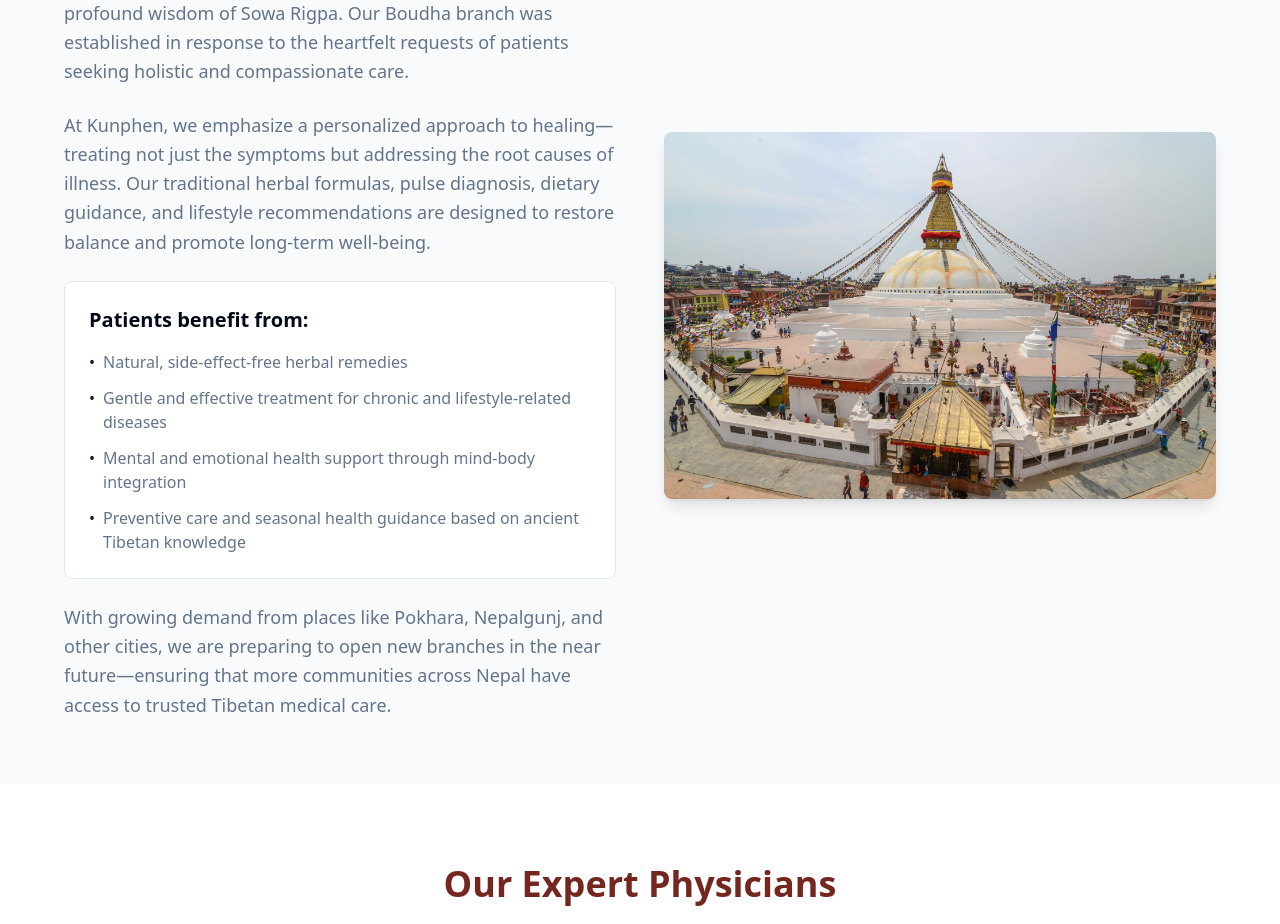
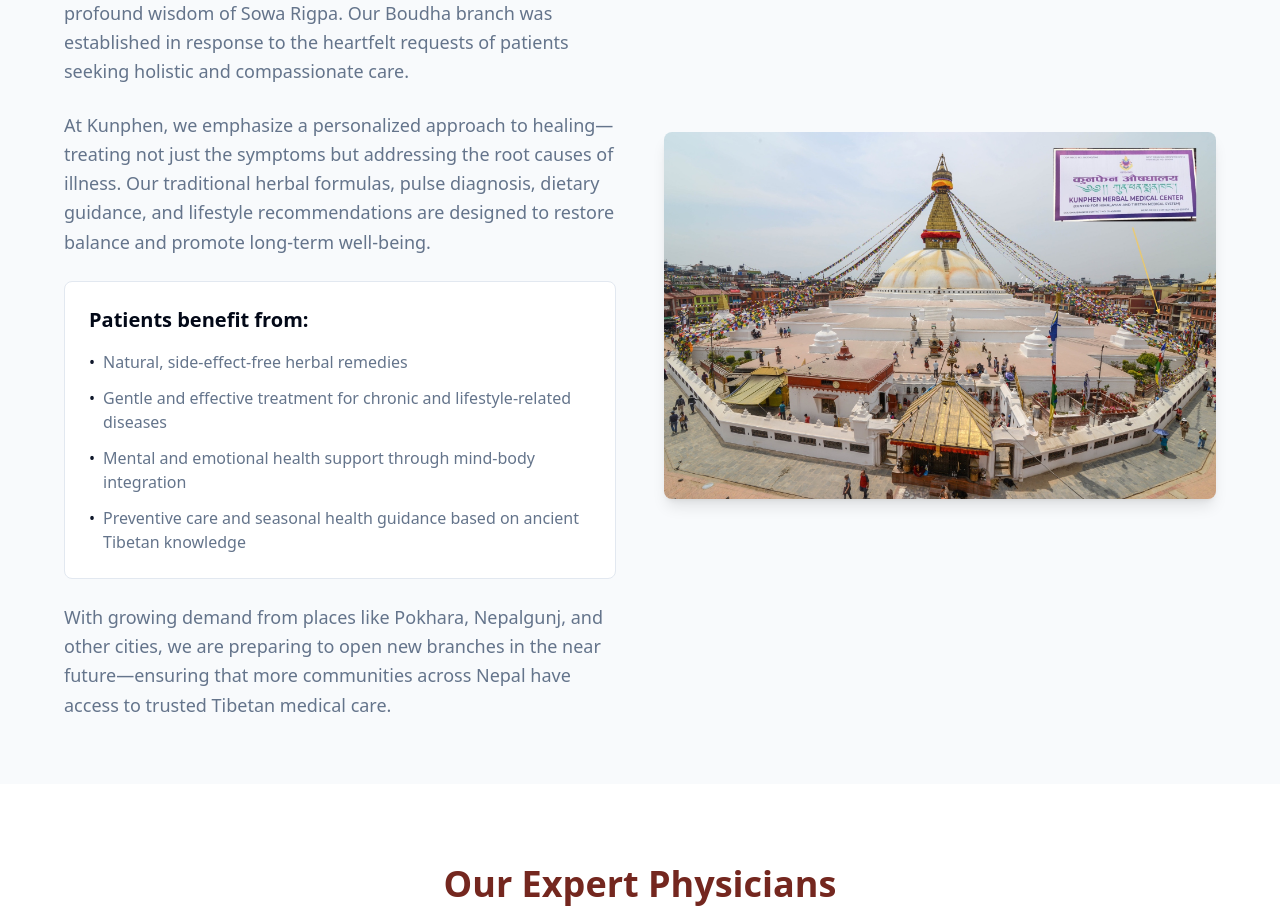
Before and after one commit to lungsang25/kunphen-healing-web, a React (Vite) app: page / in a window 1280 px wide. Shown: the part 3380-4304 px from the top of the page. Built offline with nearby package versions, Linux system fonts and the light colour scheme.

Commit message:
Update Boudhanath Stupa image
Updated the Boudhanath Stupa image in the Branch Clinic section.

```diff
--- a/src/components/BranchClinic.tsx
+++ b/src/components/BranchClinic.tsx
@@ -11,7 +11,7 @@ const BranchClinic = () => {
         <div className="grid lg:grid-cols-2 gap-12 items-center max-w-6xl mx-auto">
           <div className="lg:order-last">
             <img
-              src="/lovable-uploads/166bf338-496b-42bc-af2f-9b50dbfd9517.png"
+              src="/lovable-uploads/6ea67a64-d8f4-4797-b9bb-4d9511c57532.png"
               alt="Boudhanath Stupa - UNESCO World Heritage Site"
               className="w-full h-auto rounded-lg shadow-lg"
             />
```
Also changed, not shown: public/lovable-uploads/6ea67a64-d8f4-4797-b9bb-4d9511c57532.png (added).
